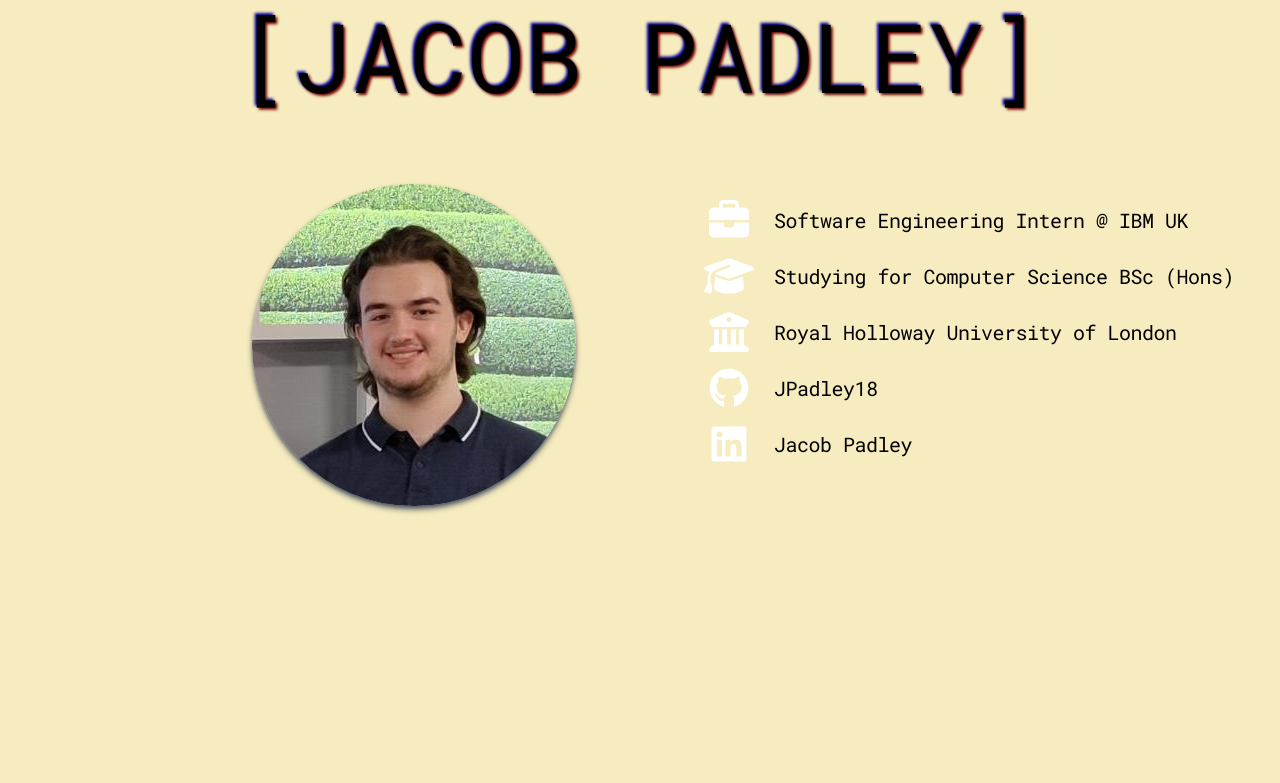
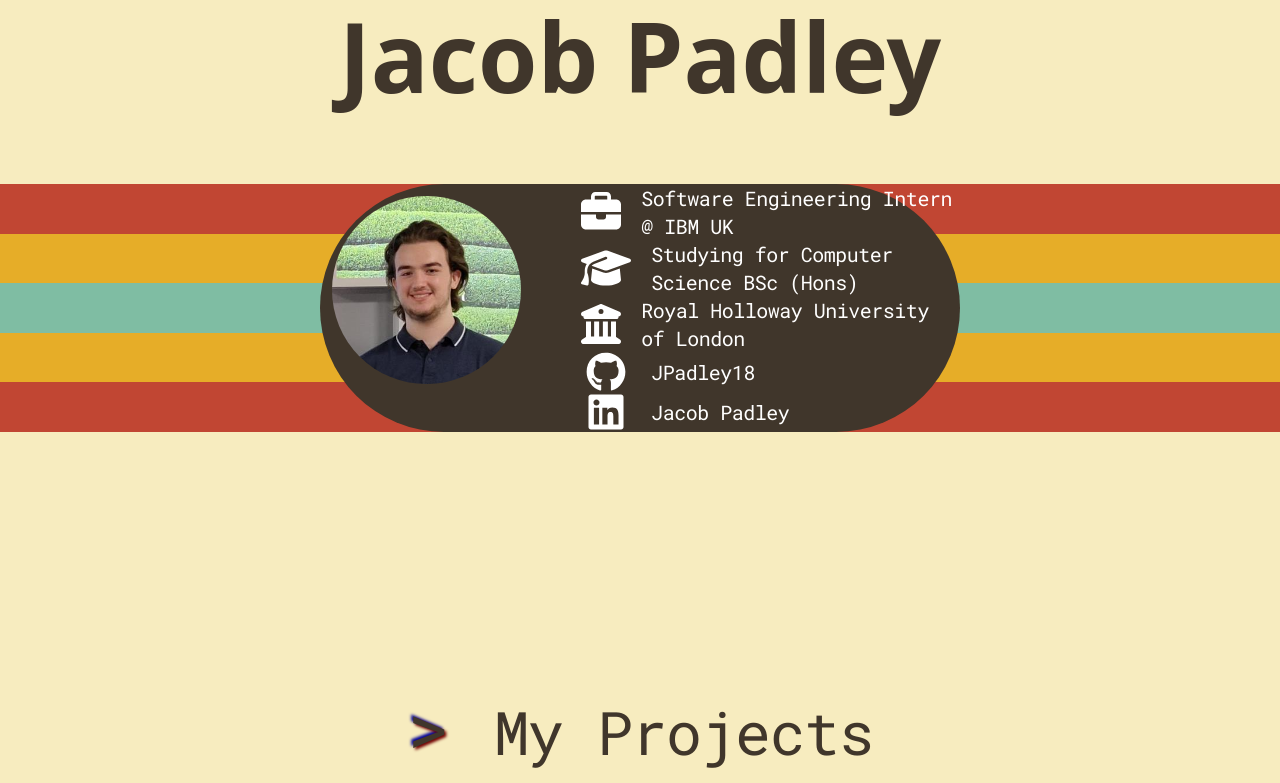
Before and after one commit to JPadley18/jpadley.com, a Next.js app: page / in a window 1280 px wide. Shown: the top 783 px of the page. Built offline with nearby package versions, Linux system fonts and the light colour scheme.

Commit message:
Redesign About Me card

```diff
--- a/components/about-me-card.tsx
+++ b/components/about-me-card.tsx
@@ -7,11 +7,12 @@ import profileImg from "@/public/me.jpg"
 
 export default function AboutMeCard() {
     return (
-        <div className="grid grid-cols-1 md:grid-cols-2 gap-12 md:gap-32 justify-center mt-20">
-            <div>
-                <Image alt="Photo of myself" placeholder="blur" src={profileImg} className="rounded-full shadow-md shadow-gray-600 mx-auto md:ml-auto md:mr-0" />
+        <div className="bg-retro-stripes justify-center mt-20">
+            <div className="mx-auto w-1/2 grid grid-cols-3 bg-text rounded-full">
+                <div className="col-span-1">
+                    <Image alt="Photo of myself" placeholder="blur" src={profileImg} className="rounded-full float-left px-3 py-3" />
                 </div>
-            <div className={`${robotoMono.className} pl-5 md:pl-0`}>
+                <div className={`${robotoMono.className} text-white col-span-2 ml-12 flex flex-col justify-evenly`}>
                     <StatEntry text="Software Engineering Intern @ IBM UK" icon={faBriefcase} />
                     <StatEntry text="Studying for Computer Science BSc (Hons)" icon={faGraduationCap} />
                     <StatEntry text="Royal Holloway University of London" icon={faBuildingColumns} />
@@ -19,5 +20,6 @@ export default function AboutMeCard() {
                     <StatEntry text="Jacob Padley" href="https://www.linkedin.com/in/jacob-padley/" icon={faLinkedin} />
                 </div>
             </div>
+        </div>
     )
 }
--- a/components/main-title.tsx
+++ b/components/main-title.tsx
@@ -3,9 +3,7 @@ import { robotoMono } from "@/util/fonts"
 export default function MainTitle({ text }: { text: string }) {
     return (
         <div className="w-screen text-center mt-2">
-            <h1 className={`${robotoMono.className} text-5xl sm:text-7xl lg:text-8xl text-slate-900 [text-shadow:2px_2px_3px_#700000,-2px_-2px_3px_#000099] inline`}>[</h1>
-            <h1 className={`${robotoMono.className} text-5xl sm:text-7xl lg:text-8xl text-slate-300 [text-shadow:2px_2px_3px_#700000,-2px_-2px_3px_#000099] inline`}>{text}</h1>
-            <h1 className={`${robotoMono.className} text-5xl sm:text-7xl lg:text-8xl text-slate-900 [text-shadow:2px_2px_3px_#700000,-2px_-2px_3px_#000099] inline`}>]</h1>
+            <h1 className="text-8xl font-bold">{text}</h1>
         </div>
     )
 }
--- a/components/project.tsx
+++ b/components/project.tsx
@@ -21,7 +21,7 @@ export default function Project({ id, thumbnail, title, description, longDescrip
                     <ul className="pt-5">
                         {icons.map((icon) => (
                             <li key={icon.iconName} className="inline">
-                                <FontAwesomeIcon icon={icon} size="2x" className="pr-3" style={{color: "#FFFFFF"}} fixedWidth/>
+                                <FontAwesomeIcon icon={icon} size="2x" className="pr-3" style={{color: "text"}} fixedWidth/>
                             </li>
                         ))}
                     </ul>
--- a/components/stat-entry.tsx
+++ b/components/stat-entry.tsx
@@ -14,8 +14,8 @@ export default function StatEntry({ icon, text, href="" }: { icon: IconDefinitio
     }
 
     return (
-        <p className="pt-4 flex items-center text-lg sm:text-xl tracking-tight">
-            <FontAwesomeIcon icon={icon} size="2x" style={{color:"#FFFFFF"}} className="pr-5" fixedWidth />
+        <p className="flex items-center text-lg sm:text-xl tracking-tight">
+            <FontAwesomeIcon icon={icon} size="2x" className="pr-5" fixedWidth />
             {innerText}
         </p>
     )
--- a/pages/_document.tsx
+++ b/pages/_document.tsx
@@ -4,7 +4,7 @@ export default function Document() {
     return (
         <Html>
             <Head />
-            <body className="bg-background">
+            <body className="bg-background text-text">
                 <Main />
                 <NextScript />
             </body>
--- a/pages/index.tsx
+++ b/pages/index.tsx
@@ -31,7 +31,7 @@ export default function Home() {
                 <meta property="og:descripton" content="Full-Stack developer. My personal portfolio website." key="og-description" />
             </Head>
 
-            <MainTitle text="JACOB PADLEY" />
+            <MainTitle text="Jacob Padley" />
 
             <AboutMeCard />
 
@@ -55,7 +55,7 @@ export default function Home() {
             links={[
                 <StatEntry key="github" icon={faGithub} text="Cordle GitHub" href="https://github.com/cordle-bot/cordle-bot" />,
                 <StatEntry key="devpost" icon={faLink} text="Hackaway Devpost Page" href="https://devpost.com/software/cordle" />,
-                <StatEntry key= "legacy-github" icon={faGithub} text="Legacy GitHub" href="https://github.com/cordle-bot/cordle-legacy" />
+                <StatEntry key="legacy-github" icon={faGithub} text="Legacy GitHub" href="https://github.com/cordle-bot/cordle-legacy" />
             ]}
             icons={[faGolang, faDocker, faNodeJs]}
             modalProps={modalProps} />
--- a/styles/globals.css
+++ b/styles/globals.css
@@ -9,3 +9,21 @@
     --color-background: #f7ecbf;
     --color-text: #40362b;
 }
+
+@layer utilities {
+  .bg-retro-stripes {
+    background: linear-gradient(
+      to bottom,
+    #c14633 0px,
+    #c14633 20%,
+    #e6ad28 20%,
+    #e6ad28 40%,
+    #7fbda3 40%,
+    #7fbda3 60%,
+    #e6ad28 60%,
+    #e6ad28 80%,
+    #c14633 80%,
+    #c14633 100%
+    );
+  }
+}
```
Also changed, not shown: tailwind.config.js (+5 -5 lines). Lines whose indentation alone changed are shown as unchanged.
